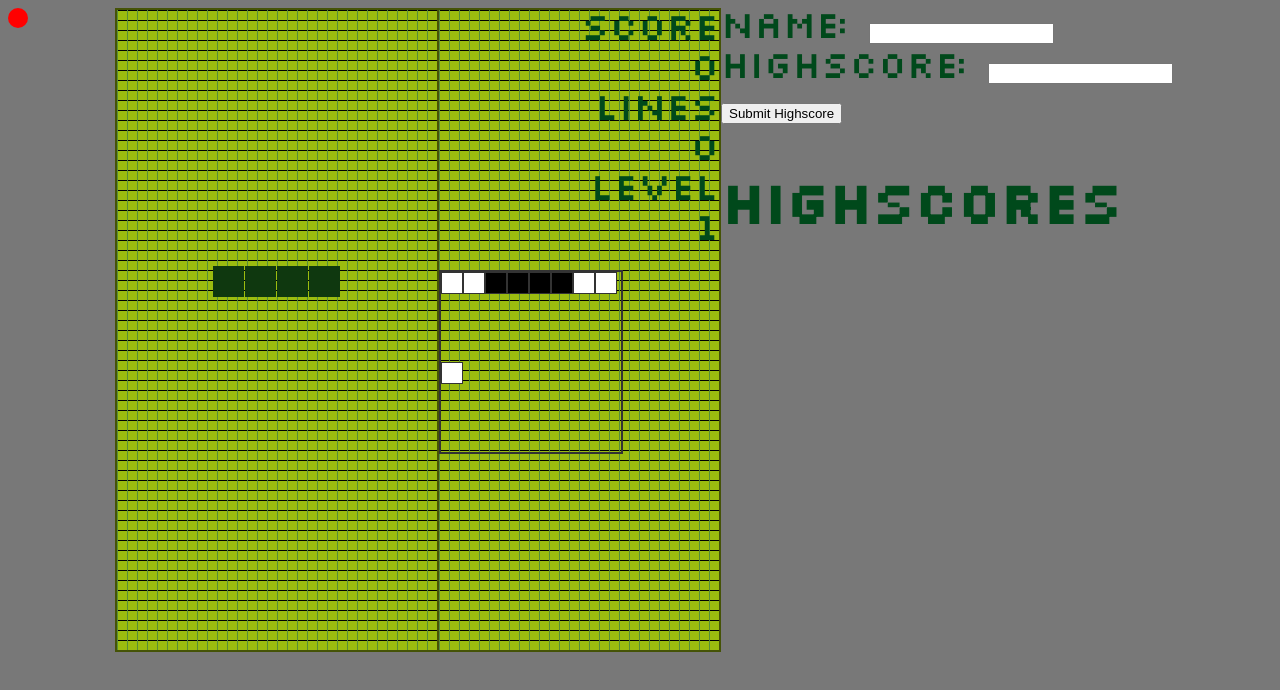
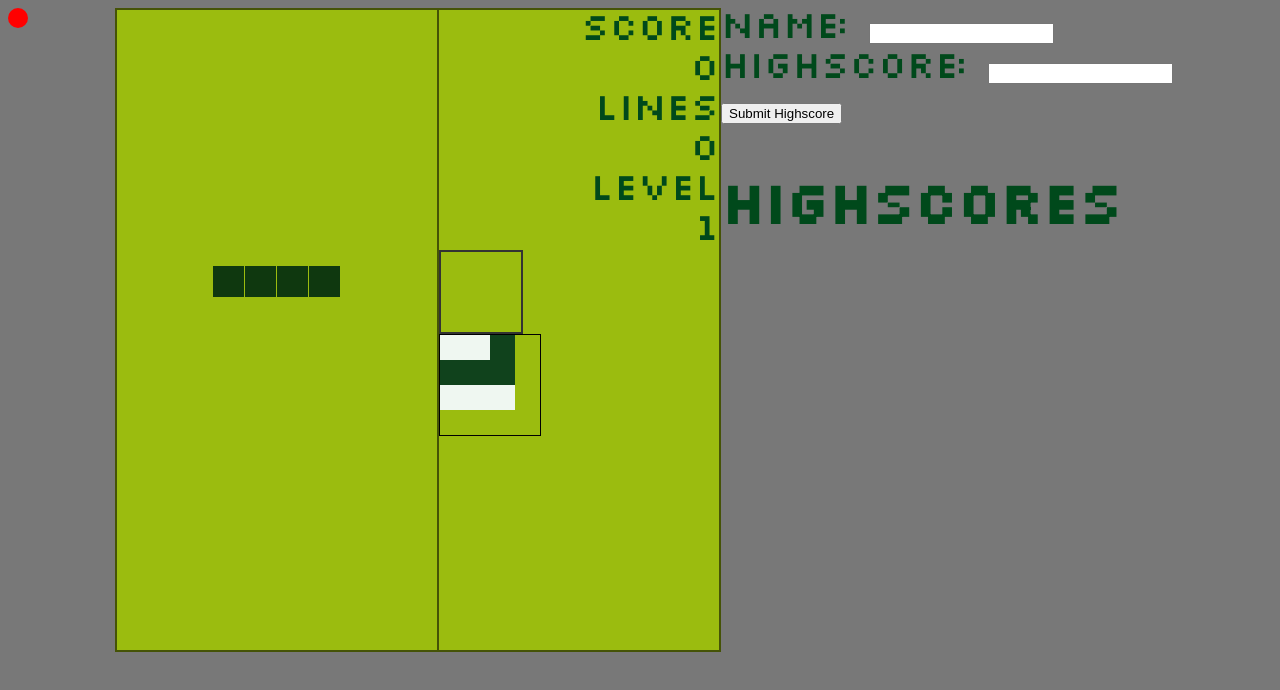
Before and after one commit to clownclown-tech/tetrisnode, a website: page index.html in a window 1280 px wide. Drawn offline with nearby package versions, Linux system fonts and the light colour scheme; no server answers.

Commit message:
next-piece-field-workx

```diff
--- a/index.html
+++ b/index.html
@@ -21,7 +21,28 @@
         <div class="level">Level <span id="level"><br>1</span></div>
 
         <div id="next-piece"></div>
+        <div id="tetromino-container">
+          <div></div>
+          <div></div>
+          <div></div>
+          <div></div>
+          <div></div>
+          <div></div>
+          <div></div>
+          <div></div>
+          <div></div>
+          <div></div>
+          <div></div>
+          <div></div>
+          <div></div>
+          <div></div>
+          <div></div>
+          <div></div>
+
+        </div>
+
       </div>
+
 
 
   </body>
--- a/public/app.js
+++ b/public/app.js
@@ -3,9 +3,6 @@ var themeAudio = new Audio('assets/folksong.mp3');
 var rotateAudio = new Audio('assets/sfx_tetris_blockrotate.ogg');
 var blockmoveAudio = new Audio('assets/sfx_tetris_blockmove.ogg');
 let lineclearAudio = new Audio('assets/sfx_tetris_lineclear.ogg');
-
-
-
 
 // Get the elements that will display the score, lines, and level
 const scoreElement = document.getElementById("score");
@@ -16,14 +13,12 @@ var score = 0;
 var lines = 0;
 var level = 0;
 
-
 // Update the score, lines, and level based on the current game state
 function updateGameInfo(score, lines, level) {
   scoreElement.textContent = score;
   linesElement.textContent = lines;
   levelElement.textContent = level;
 }
-
 
 
 // Update the game info when a line is cleared
@@ -33,8 +28,6 @@ function changeScores() {
   level = Math.floor(lines / 10) + 1;
   updateGameInfo(score, lines, level);
 }
-
-
 
 function getRandomInt(min, max) {
   min = Math.ceil(min);
@@ -55,12 +48,6 @@ function generateSequence() {
 }
 
 // get the next tetromino in the sequence
-//app.js
-
-const nextPieceElement = document.getElementById('next-piece');
-
-//app.js
-
 function getNextTetromino() {
   if (tetrominoSequence.length === 0) {
     generateSequence();
@@ -75,27 +62,28 @@ function getNextTetromino() {
   // I starts on row 21 (-1), all others start on row 22 (-2)
   const row = name === 'I' ? -1 : -2;
 
-  // update next piece display
-  if (tetrominoSequence.length > 0) {
-    let nextPieceMatrix = tetrominos[tetrominoSequence[tetrominoSequence.length - 1]];
-    nextPieceElement.innerHTML = '';
-    for (let row = 0; row < nextPieceMatrix.length; row++) {
-      for (let col = 0; col < nextPieceMatrix[row].length; col++) {
-        if (nextPieceMatrix[row][col]) {
-          let div = document.createElement('div');
-          div.className = 'next-piece-cell';
-          div.style.backgroundColor = 'black';
-          nextPieceElement.appendChild(div);
-        } else {
-          let div = document.createElement('div');
-          div.className = 'next-piece-cell';
-          div.style.backgroundColor = 'white';
-          nextPieceElement.appendChild(div);
-        }
+ // for the next piece container
+  var container = document.getElementById("tetromino-container");
+  const tetromino = tetrominos[tetrominoSequence[tetrominoSequence.length - 1]];
+  const numRows = tetromino.length;
+  const numCols = tetromino[0].length;
+
+  for (let row = 0; row < numRows; row++) {
+    for (let col = 0; col < numCols; col++) {
+      if (tetromino[row][col] === 1) {
+        const tetrominoDiv = document.createElement('div');
+        tetrominoDiv.className = 'tetromino';
+        tetrominoDiv.style.top = row * 25 + 'px';
+        tetrominoDiv.style.left = col * 25 + 'px';
+        container.appendChild(tetrominoDiv);
+      } else {
+        const blackDiv = document.createElement('div');
+        blackDiv.className = 'black';
+        blackDiv.style.top = row * 25 + 'px';
+        blackDiv.style.left = col * 25 + 'px';
+        container.appendChild(blackDiv);
       }
     }
-  } else {
-    nextPieceElement.innerHTML = '';
   }
 
   return {
@@ -106,8 +94,18 @@ function getNextTetromino() {
   };
 }
 
+
+// // // update next tetramino
+// // // if (tetrominoSequence.length > 0) {
+// // //  console.log(nextPieceMatrix);
+// // // }
+
+
+
+
+
+
 // rotate an NxN matrix 90deg
-// @see https://codereview.stackexchange.com/a/186834
 function rotate(matrix) {
   const N = matrix.length - 1;
   const result = matrix.map((row, i) =>
--- a/public/style.css
+++ b/public/style.css
@@ -64,23 +64,14 @@
     color: #b3b3b3;
   }
 
-  .overlay {
-    position: relative;
-    top: 0;
-    left: 0;
-    background-image: linear-gradient(to right, rgb(85, 141, 59) 1px, transparent 1px),
-                      linear-gradient(to bottom, black 1px, transparent 1px);
-    background-size: 10px 10px;
-    z-index: 1;
-  }
 
   /* style for next piece display */
 #next-piece {
   display: flex;
   flex-wrap: wrap;
-  width: 180px;
-  height: 180px;
-  margin-top: 20px;
+  width: 80px;
+  height: 80px;
+  margin-top: 0px;
   border: 2px solid #333;
 }
 
@@ -89,3 +80,25 @@
   height: 20px;
   border: 1px solid #333;
 }
+
+
+#tetromino-container {
+  position: relative;
+  width: 100px;
+  height: 100px;
+  border: 1px solid black;
+}
+
+.tetromino {
+  position: absolute;
+  width: 25px;
+  height: 25px;
+  background-color: rgb(16, 66, 28);
+}
+
+.black {
+  position: absolute;
+  width: 25px;
+  height: 25px;
+  background-color: rgb(239, 247, 241);
+}
```
